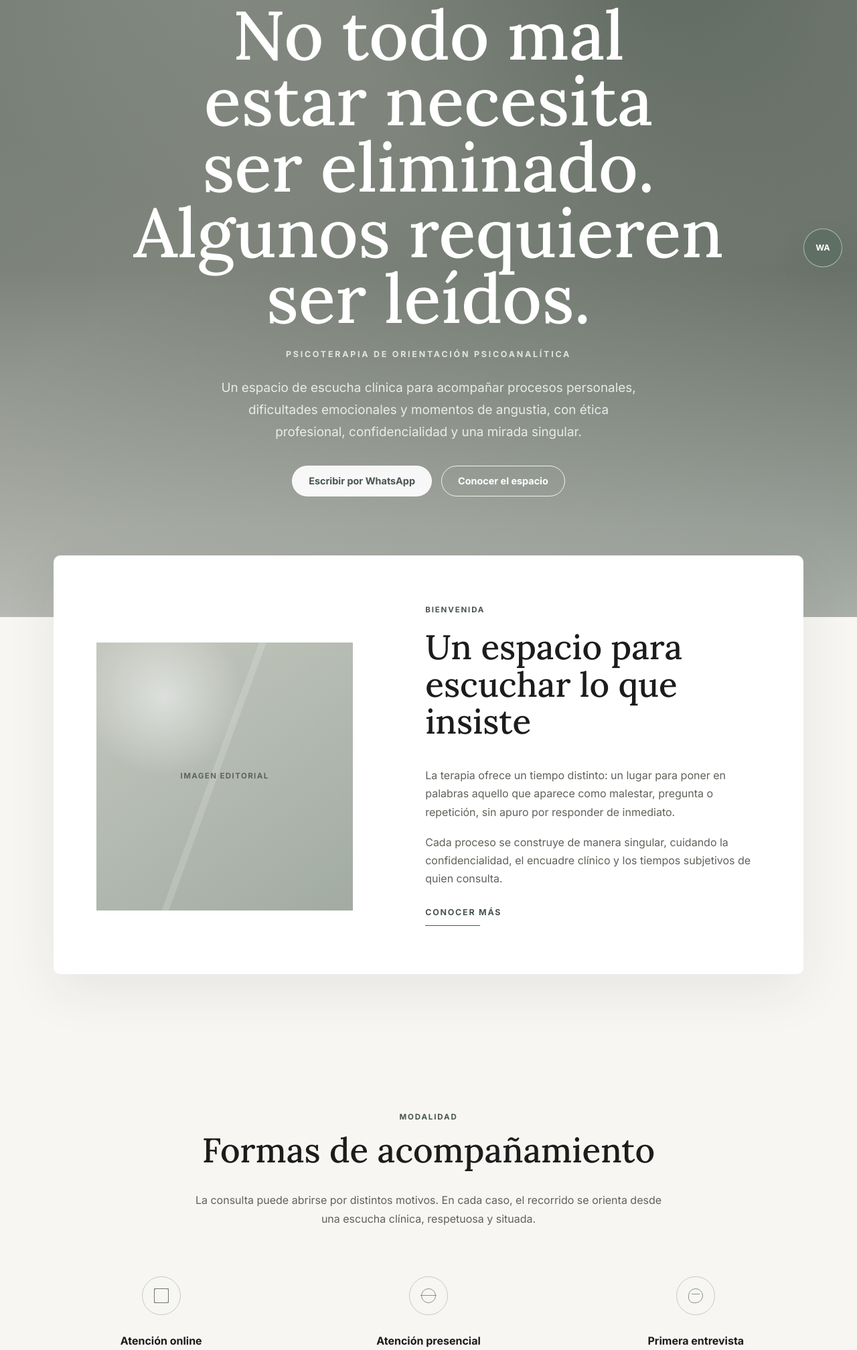
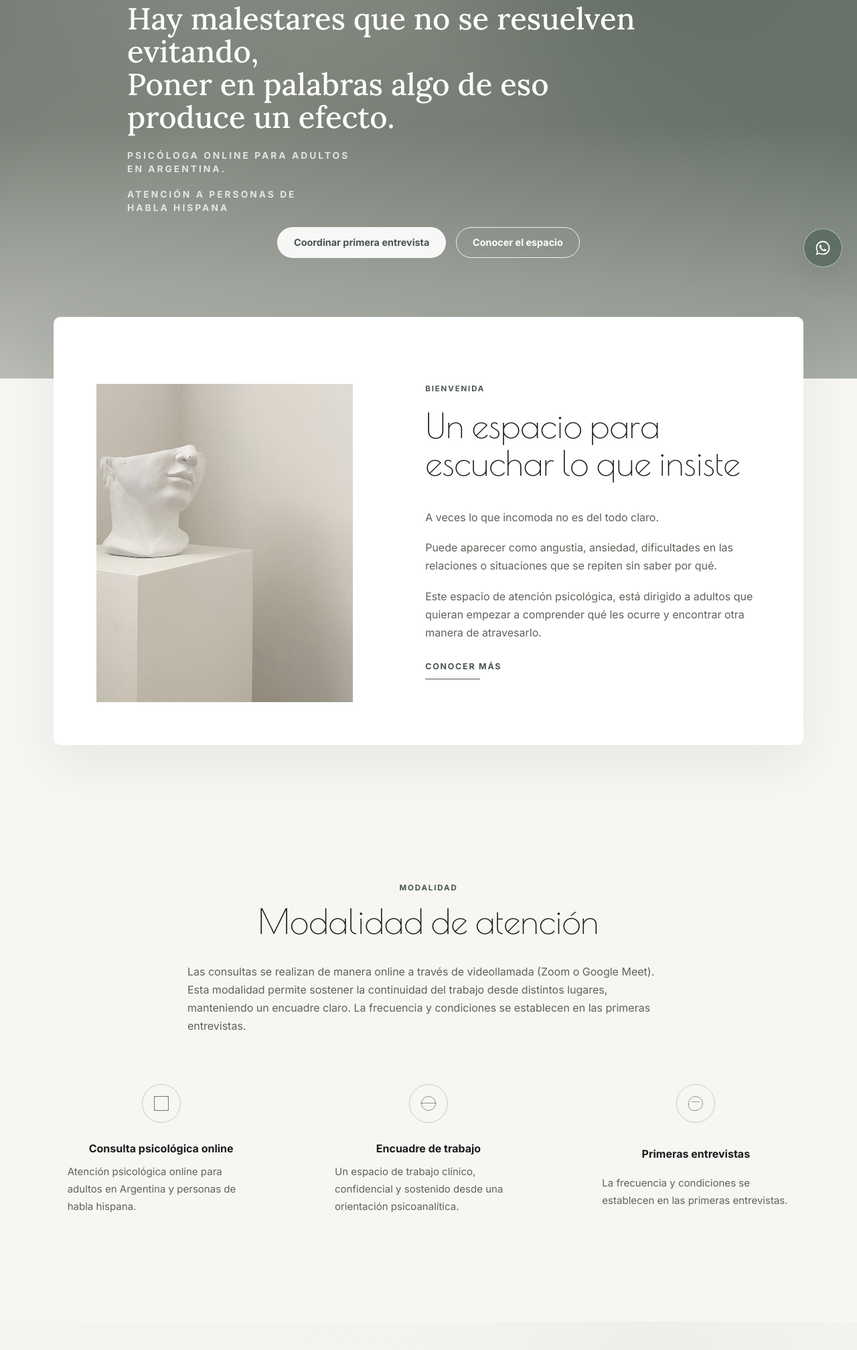
Before and after one commit to LozanoTomas/Web-Psicologia, a website built with Vite: page index.html in a window 1280 px wide. Shown: the part 379-2394 px from the top of the page at 67% size. Built offline with nearby package versions, Linux system fonts and the light colour scheme.

Commit message:
version estable web psicologia

```diff
--- a/index.html
+++ b/index.html
@@ -6,41 +6,41 @@
     <meta name="viewport" content="width=device-width, initial-scale=1.0" />
     <meta
       name="description"
-      content="Psicóloga en Argentina. Atención psicológica online y presencial desde una orientación psicoanalítica, con un espacio terapéutico confidencial, cálido y profesional."
+      content="Psicóloga online para adultos en Argentina. Atención psicológica online y consulta psicológica online para personas de habla hispana."
     />
     <meta name="robots" content="index, follow" />
     <meta name="theme-color" content="#F7F6F3" />
 
     <meta property="og:locale" content="es_AR" />
     <meta property="og:type" content="website" />
-    <meta property="og:title" content="Psicóloga en Argentina | Atención psicológica online y presencial" />
+    <meta property="og:title" content="Psicóloga online para adultos en Argentina | Agustina de la Cereza" />
     <meta
       property="og:description"
-      content="Espacio de psicoterapia para consultas por ansiedad, angustia, vínculos, duelos, crisis vitales y procesos personales."
+      content="Atención psicológica online para adultos. Un espacio clínico para pensar angustia, ansiedad, vínculos y situaciones que se repiten."
     />
-    <meta property="og:site_name" content="Psicóloga en Argentina" />
+    <meta property="og:site_name" content="Agustina de la Cereza | Psicóloga online" />
     <meta property="og:image" content="/favicon.svg" />
 
     <script type="application/ld+json">
       {
         "@context": "https://schema.org",
         "@type": "ProfessionalService",
-        "name": "NOMBRE PROFESIONAL - Psicóloga",
-        "description": "Atención psicológica online y presencial en Argentina. Psicoterapia de orientación psicoanalítica.",
+        "name": "Agustina de la Cereza - Psicóloga online",
+        "description": "Atención psicológica online para adultos en Argentina y personas de habla hispana.",
         "areaServed": "Argentina",
         "address": {
           "@type": "PostalAddress",
-          "addressLocality": "UBICACIÓN GENERAL EDITABLE",
+          "addressLocality": "Argentina",
           "addressCountry": "AR"
         },
-        "email": "mailto:EMAIL_EDITABLE@ejemplo.com",
+        "email": "mailto:agusdelacereza@gmail.com",
         "telephone": "+54 9 XX XXXX XXXX",
         "url": "https://www.tu-dominio.com",
         "priceRange": "$$"
       }
     </script>
 
-    <title>Psicóloga en Argentina | Atención psicológica online y presencial</title>
+    <title>Psicóloga online para adultos en Argentina | Agustina de la Cereza</title>
   </head>
   <body>
     <div id="app"></div>
--- a/src/main.js
+++ b/src/main.js
@@ -1,18 +1,22 @@
 import './style.css'
 import heroInicioImage from './assets/hero-inicio.png'
 import fotoSobreMi from './assets/foto-sobre-mi.jpg'
+import bienvenidaImage from './assets/bienvenida-img.jpg'
+import blogImageOne from './assets/blog-1.jpg'
+import blogImageTwo from './assets/blog-2.jpg'
+import blogImageThree from './assets/blog-3-cambio.jpg'
 
 document.documentElement.classList.add('js')
 
 const professional = {
   // EDITAR: reemplazar estos datos antes de publicar la versión final.
   name: 'Agustina de la Cereza',
-  credential: 'Psicóloga-Psicoanalista',
-  license: 'Matrícula editable',
-  email: 'EMAIL_EDITABLE@ejemplo.com',
+  credential: 'Licenciada en Psicología',
+  license: 'M.P. 2648',
+  email: 'agusdelacereza@gmail.com',
   location: 'Argentina',
   hours: 'Lunes a viernes, horarios a coordinar',
-  whatsappUrl: 'https://wa.me/549XXXXXXXXXX',
+  whatsappUrl: 'https://wa.me/5492604667090',
 }
 
 document.querySelector('#app').innerHTML = `
@@ -48,15 +52,12 @@ document.querySelector('#app').innerHTML = `
         <div class="hero-mark hero-mark--image" aria-hidden="true">
           <img src="${heroInicioImage}" alt="" />
         </div>
-        <h1 id="hero-title">No todo mal estar necesita ser eliminado. Algunos requieren ser leídos.</h1>
-        <p class="hero-section__kicker">Psicoterapia de orientación psicoanalítica</p>
-        <p class="hero-section__lead">
-          Un espacio de escucha clínica para acompañar procesos personales, dificultades emocionales
-          y momentos de angustia, con ética profesional, confidencialidad y una mirada singular.
-        </p>
+        <h1 id="hero-title">Hay malestares que no se resuelven evitando,<br />Poner en palabras algo de eso<br />produce un efecto.</h1>
+        <p class="hero-section__kicker">Psicóloga Online para adultos<br />en Argentina.</p>
+        <p class="hero-section__kicker">Atención a personas de<br />habla hispana</p>
         <div class="hero-section__actions" aria-label="Acciones principales">
           <a class="button" href="${professional.whatsappUrl}" target="_blank" rel="noopener">
-            Escribir por WhatsApp
+            Coordinar primera entrevista
           </a>
           <a class="button button--secondary" href="#bienvenida">
             Conocer el espacio
@@ -68,18 +69,19 @@ document.querySelector('#app').innerHTML = `
     <section class="section welcome-section reveal" id="bienvenida" aria-labelledby="welcome-title">
       <div class="floating-card welcome-card">
         <div class="editorial-image editorial-image--landscape" aria-label="Espacio reservado para imagen editorial">
-          <span>Imagen editorial</span>
+          <img src="${bienvenidaImage}" alt="Escultura blanca minimalista en un espacio clínico y sereno" loading="lazy" />
         </div>
         <div class="content-stack">
           <p class="eyebrow">Bienvenida</p>
           <h2 id="welcome-title">Un espacio para escuchar lo que insiste</h2>
           <p>
-            La terapia ofrece un tiempo distinto: un lugar para poner en palabras aquello que aparece como
-            malestar, pregunta o repetición, sin apuro por responder de inmediato.
+            A veces lo que incomoda no es del todo claro.
           </p>
           <p>
-            Cada proceso se construye de manera singular, cuidando la confidencialidad, el encuadre clínico
-            y los tiempos subjetivos de quien consulta.
+            Puede aparecer como angustia, ansiedad, dificultades en las relaciones o situaciones que se repiten sin saber por qué.
+          </p>
+          <p>
+            Este espacio de atención psicológica, está dirigido a adultos que quieran empezar a comprender qué les ocurre y encontrar otra manera de atravesarlo.
           </p>
           <a class="text-link" href="#sobre-mi">Conocer más</a>
         </div>
@@ -89,36 +91,34 @@ document.querySelector('#app').innerHTML = `
     <section class="section workspace-section reveal" id="espacio" aria-labelledby="workspace-title">
       <div class="section-heading section-heading--center">
         <p class="eyebrow">Modalidad</p>
-        <h2 id="workspace-title">Formas de acompañamiento</h2>
+        <h2 id="workspace-title">Modalidad de atención</h2>
         <p>
-          La consulta puede abrirse por distintos motivos. En cada caso, el recorrido se orienta desde una
-          escucha clínica, respetuosa y situada.
+          Las consultas se realizan de manera online a través de videollamada (Zoom o Google Meet).
+          Esta modalidad permite sostener la continuidad del trabajo desde distintos lugares, manteniendo un encuadre claro.
+          La frecuencia y condiciones se establecen en las primeras entrevistas.
         </p>
       </div>
 
       <div class="service-grid">
         <article class="service-card reveal">
           <span class="service-icon service-icon--screen" aria-hidden="true"></span>
-          <h3>Atención online</h3>
+          <h3>Consulta psicológica online</h3>
           <p>
-            Terapia online para quienes buscan sostener un proceso de psicoterapia desde un espacio privado,
-            accesible y acordado previamente.
+            Atención psicológica online para adultos en Argentina y personas de habla hispana.
           </p>
         </article>
         <article class="service-card reveal">
           <span class="service-icon service-icon--room" aria-hidden="true"></span>
-          <h3>Atención presencial</h3>
+          <h3>Encuadre de trabajo</h3>
           <p>
-            Encuentros presenciales en ubicación general editable, con horarios coordinados para cada primera
-            entrevista.
+            Un espacio de trabajo clínico, confidencial y sostenido desde una orientación psicoanalítica.
           </p>
         </article>
         <article class="service-card reveal">
           <span class="service-icon service-icon--dialog" aria-hidden="true"></span>
-          <h3>Primera entrevista</h3>
+          <h3>Primeras entrevistas</h3>
           <p>
-            Un primer encuentro permite conversar sobre el motivo de consulta, orientar el encuadre y definir
-            si este espacio resulta adecuado.
+            La frecuencia y condiciones se establecen en las primeras entrevistas.
           </p>
         </article>
       </div>
@@ -135,19 +135,21 @@ document.querySelector('#app').innerHTML = `
       <div class="floating-card meet-card">
         <div class="content-stack">
           <p class="eyebrow">Sobre mí</p>
-          <h2 id="about-title">Una práctica orientada por la singularidad de cada consulta</h2>
+          <h2 id="about-title">Sobre mí</h2>
           <p>
-            Soy ${professional.name}, ${professional.credential.toLowerCase()} con formación clínica y orientación
-            psicoanalítica. Mi trabajo parte de una escucha respetuosa, atenta a la historia y al momento
-            particular de cada persona.
+            Soy Agustina de la Cereza, Licenciada en Psicología (M.P. 2648).
           </p>
           <p>
-            Este sitio deja textos editables para sumar formación, experiencia, espacios de trabajo y datos
-            institucionales reales. La idea es comunicar con claridad, sin tecnicismos innecesarios y sin
-            prometer resultados garantizados.
+            Me dedico a la clínica desde una orientación psicoanalítica y cuento con más de 14 años de experiencia.
+          </p>
+          <p>
+            Trabajo con adultos, especialmente adultos jóvenes, profesionales y personas que atraviesan procesos migratorios.
+          </p>
+          <p>
+            También soy docente universitaria y realizo evaluaciones psicológicas en el ámbito judicial.
           </p>
           <a class="button button--secondary" href="${professional.whatsappUrl}" target="_blank" rel="noopener">
-            Solicitar entrevista
+            Coordinar primera entrevista
           </a>
         </div>
         <div class="meet-card__media">
@@ -162,37 +164,42 @@ document.querySelector('#app').innerHTML = `
     <section class="section blog-section reveal" id="blog" aria-labelledby="blog-title">
       <div class="section-heading section-heading--center">
         <p class="eyebrow">Blog</p>
-        <h2 id="blog-title">Lecturas y notas clínicas</h2>
+        <h2 id="blog-title">Artículos</h2>
         <p>
-          Un espacio reservado para publicar textos breves, preguntas frecuentes ampliadas o recursos sobre procesos terapéuticos.
+          Algunas lecturas que pueden servir como punto de partida para pensar lo que te está pasando
         </p>
       </div>
 
       <div class="blog-grid">
         <article class="blog-card reveal">
           <div class="blog-card__image" aria-label="Imagen editorial para artículo">
-            <span>Artículo</span>
+            <img src="${blogImageOne}" alt="Escultura abstracta de formas entrelazadas" loading="lazy" />
           </div>
           <p class="blog-card__meta">Lectura editable</p>
-          <h3>Ansiedad y tiempos subjetivos</h3>
-          <p>Una nota futura para pensar el malestar sin reducirlo a una urgencia por eliminar.</p>
+          <h3>Artículo 1</h3>
+          <p>Texto pendiente para el primer artículo.</p>
         </article>
         <article class="blog-card reveal">
           <div class="blog-card__image" aria-label="Imagen editorial para artículo">
-            <span>Artículo</span>
+            <img src="${blogImageTwo}" alt="Pasillo blanco con puertas en perspectiva" loading="lazy" />
           </div>
           <p class="blog-card__meta">Lectura editable</p>
-          <h3>El inicio de una consulta</h3>
-          <p>Un espacio para explicar cómo se orienta una primera entrevista y qué puede esperarse.</p>
+          <h3>Artículo 2</h3>
+          <p>Texto pendiente para el segundo artículo.</p>
         </article>
-        <article class="blog-card reveal">
+        <article class="blog-card blog-card--portrait reveal">
           <div class="blog-card__image" aria-label="Imagen editorial para artículo">
-            <span>Artículo</span>
+            <img src="${blogImageThree}" alt="Sillón claro con libro blanco en una composición minimalista" loading="lazy" />
           </div>
           <p class="blog-card__meta">Lectura editable</p>
-          <h3>Vínculos, duelos y preguntas</h3>
-          <p>Un futuro artículo sobre motivos frecuentes de consulta y recorridos posibles.</p>
+          <h3>Artículo 3</h3>
+          <p>Texto pendiente para un próximo artículo.</p>
         </article>
+      </div>
+      <div class="hero-section__actions" aria-label="Acciones del blog">
+        <a class="button button--secondary" href="#blog">
+          Ver todos los artículos
+        </a>
       </div>
     </section>
 
@@ -246,14 +253,13 @@ document.querySelector('#app').innerHTML = `
         <p class="eyebrow">Contacto</p>
         <h2 id="contact-title">Coordinar primera entrevista</h2>
         <p>
-          Si querés iniciar una consulta o hacer una pregunta antes de coordinar, podés escribir para recibir
-          orientación sobre disponibilidad, modalidad y próximos pasos.
+          Si estás pensando en comenzar o tenés alguna consulta, podés escribir para coordinar una primera entrevista.
         </p>
       </div>
 
       <address class="contact-card">
         <a class="button" href="${professional.whatsappUrl}" target="_blank" rel="noopener">
-          Solicitar consulta
+          Coordinar primera entrevista
         </a>
         <a href="mailto:${professional.email}">${professional.email}</a>
         <span>${professional.location}</span>
@@ -278,8 +284,10 @@ document.querySelector('#app').innerHTML = `
     <p>La información de este sitio no reemplaza una consulta profesional.</p>
   </footer>
 
-  <a class="whatsapp-float" href="${professional.whatsappUrl}" target="_blank" rel="noopener" aria-label="Escribir por WhatsApp">
-    <span aria-hidden="true">WA</span>
+  <a class="whatsapp-float" href="${professional.whatsappUrl}" target="_blank" rel="noopener" aria-label="Coordinar primera entrevista por WhatsApp">
+    <svg aria-hidden="true" width="26" height="26" viewBox="0 0 32 32" fill="none" xmlns="http://www.w3.org/2000/svg">
+      <path fill="currentColor" d="M16.02 3.2c-7.04 0-12.77 5.62-12.77 12.54 0 2.38.69 4.7 1.99 6.7L3.2 29l6.78-1.78a12.94 12.94 0 0 0 6.04 1.51c7.04 0 12.78-5.62 12.78-12.54S23.06 3.2 16.02 3.2Zm0 23.4c-1.9 0-3.76-.5-5.4-1.45l-.39-.23-4.02 1.06 1.07-3.85-.25-.4a10.55 10.55 0 0 1-1.64-5.63c0-5.75 4.77-10.43 10.63-10.43S26.66 10.35 26.66 16.1 21.89 26.6 16.02 26.6Zm5.83-7.82c-.32-.16-1.9-.93-2.19-1.03-.3-.1-.51-.16-.73.16-.21.31-.83 1.03-1.02 1.24-.19.21-.38.24-.7.08-.32-.16-1.35-.49-2.57-1.56-.95-.84-1.59-1.88-1.78-2.19-.19-.32-.02-.49.14-.65.15-.14.32-.37.48-.55.16-.19.21-.32.32-.53.11-.21.05-.4-.03-.55-.08-.16-.73-1.73-1-2.37-.26-.62-.53-.54-.73-.55h-.62c-.21 0-.56.08-.86.4-.29.31-1.13 1.09-1.13 2.66 0 1.57 1.16 3.08 1.32 3.29.16.21 2.29 3.43 5.54 4.81.77.33 1.38.53 1.85.68.78.24 1.49.21 2.05.13.63-.09 1.9-.77 2.17-1.51.27-.74.27-1.38.19-1.51-.08-.13-.29-.21-.61-.37Z"/>
+    </svg>
   </a>
 `
 
--- a/src/style.css
+++ b/src/style.css
@@ -1,4 +1,4 @@
-@import url("https://fonts.googleapis.com/css2?family=Inter:wght@400;500;600;700&family=Lora:wght@400;500;600&display=swap");
+@import url("https://fonts.googleapis.com/css2?family=Inter:wght@400;500;600;700&family=Lora:wght@400;500;600&family=Poiret+One&display=swap");
 
 :root {
   --bg: #f7f6f3;
@@ -19,7 +19,9 @@
   --radius: 10px;
   --font-sans: "Inter", ui-sans-serif, system-ui, -apple-system, BlinkMacSystemFont, "Segoe UI", sans-serif;
   --font-serif: "Lora", Georgia, "Times New Roman", serif;
+  --font-display: "Poiret One", var(--font-sans);
   --ease: cubic-bezier(0.22, 1, 0.36, 1);
+  --ease-premium: cubic-bezier(0.16, 1, 0.3, 1);
 
   color: var(--text);
   background: var(--bg);
@@ -87,8 +89,8 @@ h2 {
 h1 {
   max-width: 900px;
   margin: 0 auto 24px;
-  font-size: clamp(3.25rem, 8vw, 6.6rem);
-  line-height: 0.96;
+  font-size: clamp(1.95rem, 3.55vw, 3.05rem);
+  line-height: 1.08;
 }
 
 h2 {
@@ -102,6 +104,15 @@ h3 {
   font-size: 1rem;
   font-weight: 650;
   line-height: 1.3;
+}
+
+#welcome-title,
+#workspace-title,
+#about-title,
+#blog-title,
+#faq-title,
+#contact-title {
+  font-family: var(--font-display);
 }
 
 p {
@@ -183,7 +194,7 @@ address {
   letter-spacing: 0.04em;
   text-decoration: none;
   text-transform: uppercase;
-  transition: color 240ms ease;
+  transition: color 280ms var(--ease-premium);
 }
 
 .site-nav a:not(.button)::after {
@@ -196,7 +207,7 @@ address {
   background: currentColor;
   transform: scaleX(0);
   transform-origin: right;
-  transition: transform 260ms var(--ease);
+  transition: transform 320ms var(--ease-premium);
 }
 
 .site-nav a:hover {
@@ -310,16 +321,26 @@ address {
 }
 
 .hero-section h1 {
+  width: min(100%, 900px);
+  max-width: 900px;
+  margin-right: auto;
+  margin-left: auto;
   color: #ffffff;
-  text-wrap: balance;
+  overflow-wrap: normal;
+  text-align: left;
+  text-wrap: pretty;
 }
 
 .hero-section__kicker {
-  margin-bottom: 22px;
+  width: min(100%, 900px);
+  max-width: 900px;
+  margin: 0 auto 18px;
   color: rgba(255, 255, 255, 0.76);
-  font-size: 0.78rem;
+  font-size: clamp(0.86rem, 1vw, 0.94rem);
   font-weight: 700;
   letter-spacing: 0.22em;
+  line-height: 1.45;
+  text-align: left;
   text-transform: uppercase;
 }
 
@@ -362,18 +383,21 @@ address {
   line-height: 1.2;
   text-align: center;
   text-decoration: none;
+  will-change: transform;
   transition:
-    background-color 260ms ease,
-    border-color 260ms ease,
-    color 260ms ease,
-    opacity 260ms ease,
-    transform 260ms var(--ease);
+    background-color 320ms var(--ease-premium),
+    border-color 320ms var(--ease-premium),
+    color 320ms var(--ease-premium),
+    box-shadow 320ms var(--ease-premium),
+    opacity 320ms var(--ease-premium),
+    transform 320ms var(--ease-premium);
 }
 
 .button:hover {
   background: var(--accent-dark);
   border-color: var(--accent-dark);
-  transform: translateY(-2px);
+  box-shadow: 0 10px 24px rgba(72, 85, 77, 0.14);
+  transform: translateY(-1px);
 }
 
 .button--secondary {
@@ -459,7 +483,7 @@ address {
   background: currentColor;
   transform: scaleX(0.72);
   transform-origin: left;
-  transition: transform 260ms var(--ease);
+  transition: transform 320ms var(--ease-premium);
 }
 
 .text-link:hover::after {
@@ -507,6 +531,15 @@ address {
   object-fit: cover;
 }
 
+.blog-card__image img {
+  position: relative;
+  z-index: 1;
+  width: 100%;
+  height: 100%;
+  min-height: inherit;
+  object-fit: cover;
+}
+
 .editorial-image--photo {
   background: #ffffff;
 }
@@ -528,6 +561,21 @@ address {
 .workspace-section {
   padding-top: 84px;
   text-align: center;
+}
+
+.workspace-section .section-heading {
+  text-align: left;
+}
+
+.workspace-section .eyebrow,
+#workspace-title,
+.workspace-section .service-card h3 {
+  text-align: center;
+}
+
+.workspace-section .service-card p {
+  width: min(280px, 100%);
+  text-align: left;
 }
 
 .section-heading {
@@ -681,6 +729,10 @@ address {
   padding-top: 70px;
 }
 
+.blog-section .hero-section__actions {
+  margin-top: 44px;
+}
+
 .blog-grid {
   display: grid;
   grid-template-columns: repeat(3, minmax(0, 1fr));
@@ -697,6 +749,16 @@ address {
   min-height: 300px;
   margin-bottom: 14px;
   border-width: 8px;
+}
+
+.blog-card--portrait .blog-card__image {
+  min-height: 420px;
+  aspect-ratio: 3 / 4;
+}
+
+.blog-card--portrait .blog-card__image img {
+  object-fit: cover;
+  object-position: center;
 }
 
 .blog-card h3 {
@@ -758,9 +820,9 @@ address {
   border-radius: 50%;
   color: var(--accent);
   transition:
-    background-color 220ms ease,
-    color 220ms ease,
-    transform 260ms var(--ease);
+    background-color 280ms var(--ease-premium),
+    color 280ms var(--ease-premium),
+    transform 320ms var(--ease-premium);
 }
 
 .faq-list details[open] summary::after {
@@ -846,7 +908,7 @@ address {
 .site-footer a {
   color: var(--text-muted);
   text-decoration: none;
-  transition: color 220ms ease;
+  transition: color 280ms var(--ease-premium);
 }
 
 .site-footer a:hover {
@@ -878,14 +940,17 @@ address {
   font-size: 0.78rem;
   font-weight: 800;
   text-decoration: none;
+  will-change: transform;
   transition:
-    background-color 260ms ease,
-    transform 260ms var(--ease);
+    background-color 320ms var(--ease-premium),
+    box-shadow 320ms var(--ease-premium),
+    transform 320ms var(--ease-premium);
 }
 
 .whatsapp-float:hover {
   background: var(--accent-dark);
-  transform: translateY(-2px);
+  box-shadow: 0 18px 36px rgba(72, 85, 77, 0.24);
+  transform: translateY(-1px);
 }
 
 .reveal {
@@ -964,6 +1029,20 @@ address {
     padding: 88px 0;
   }
 
+  .hero-section__content {
+    width: min(820px, 100%);
+  }
+
+  .hero-section h1 {
+    width: min(100%, 760px);
+    max-width: 760px;
+  }
+
+  .hero-section__kicker {
+    width: min(100%, 760px);
+    max-width: 760px;
+  }
+
   .welcome-card,
   .meet-card,
   .contact-section {
@@ -985,6 +1064,11 @@ address {
     min-height: 320px;
   }
 
+  .blog-card--portrait .blog-card__image {
+    min-height: 360px;
+    aspect-ratio: auto;
+  }
+
   .site-footer {
     grid-template-columns: 1fr;
   }
@@ -996,7 +1080,7 @@ address {
 
 @media (max-width: 560px) {
   h1 {
-    font-size: 3rem;
+    font-size: 2.18rem;
   }
 
   h2 {
@@ -1013,7 +1097,21 @@ address {
 
   .hero-section {
     min-height: 88svh;
-    padding: 112px 18px 148px;
+    padding: 104px 18px 128px;
+  }
+
+  .hero-section h1 {
+    width: 100%;
+    max-width: 100%;
+    font-size: clamp(1.52rem, 6.6vw, 1.86rem);
+    line-height: 1.16;
+  }
+
+  .hero-section__kicker {
+    width: 100%;
+    max-width: 100%;
+    font-size: clamp(0.78rem, 3.4vw, 0.88rem);
+    line-height: 1.5;
   }
 
   .hero-mark {
@@ -1023,8 +1121,12 @@ address {
   }
 
   .hero-mark--image {
-    width: min(190px, 62vw);
-    height: min(190px, 62vw);
+    width: min(158px, 54vw);
+    height: min(158px, 54vw);
+  }
+
+  .blog-card--portrait .blog-card__image {
+    min-height: 340px;
   }
 
   .hero-section__actions,
```
Also changed, not shown: src/assets/bienvenida-img.jpg (added), src/assets/blog-1.jpg (added), src/assets/blog-2.jpg (added), src/assets/blog-3-cambio.jpg (added), src/assets/blog-3-nueva.jpg (added), src/assets/blog-3.jpg (added).
